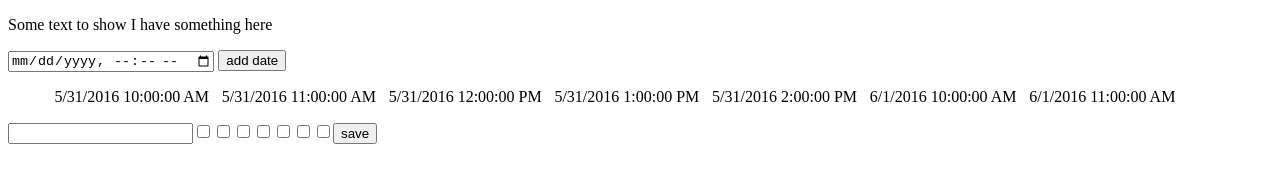
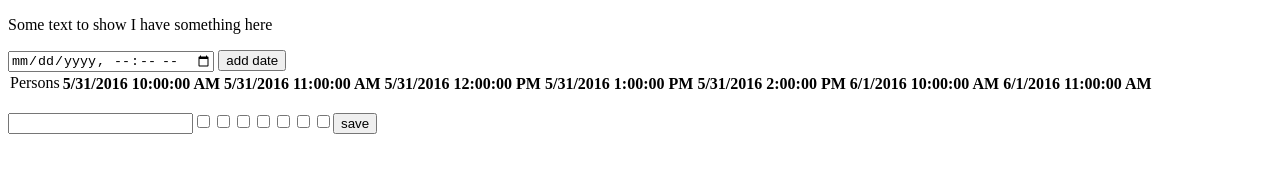
Before and after one commit to madhaanr/meettime-front-vanillajs, a plain HTML site: page index.html in a window 1280 px wide. Drawn offline with Linux system fonts and the light colour scheme.

Commit message:
start of refactorin ul to table

```diff
--- a/index.html
+++ b/index.html
@@ -15,6 +15,9 @@
       <input type="button" id="submitDate" value="add date" />
     </form>
 
+    <table id="reservations">
+    </table>
+
     <ul id="dates">
     </ul>
 
--- a/js/script.js
+++ b/js/script.js
@@ -42,17 +42,22 @@
     const li = document.createElement("li");
     const form = document.createElement("form");
     const name = document.createElement("input");
+    const table = document.querySelector("#reservations");
     name.type = "text";
+    if(!table) {
+      return;
+    }
     name.id = person.id;
     name.value = person.name;
     form.id = "form_" + person.id;
+
     li.id = "li_" + person.id;
     form.appendChild(name);
     person.selectedTimes.forEach((time, i) => {
       const checkbox = document.createElement("input");
       checkbox.type = "checkbox";
       checkbox.value = timesList[i];
-      checkbox.id = "checkbox"+person.id+"_"+i;
+      checkbox.id = "checkbox" + person.id + "_" + i;
       checkbox.className = "checkbox_" + person.id;
       checkbox.checked = time[Object.keys(time)[0]];
       form.appendChild(checkbox);
@@ -148,10 +153,20 @@
     if (!date) {
       return;
     }
-    const ul = document.querySelector("#dates");
-    const li = document.createElement("li");
-    li.appendChild(document.createTextNode(date.toLocaleDateString()+" "+date.toLocaleTimeString()));
-    ul.appendChild(li);
+    const table = document.querySelector("#reservations");
+    let tr = document.querySelector("#availableDates");
+    if(!tr) {
+      tr = document.createElement("tr");
+      tr.id = "availableDates";
+      let th = document.createElement("th");
+      th = document.createTextNode("Persons");
+      th.value="persons";
+      tr.appendChild(th);
+      table.appendChild(tr);
+    }
+    const th = document.createElement("th");
+    th.appendChild(document.createTextNode(date.toLocaleDateString()+" "+date.toLocaleTimeString()));
+    tr.appendChild(th);
   }
 
   function clearInputFields(checkboxes) {
@@ -162,7 +177,7 @@
   }
 
   function randomId() {
-    return "e"+Math.random().toString(36).substr(2, 10);
+    return "e" + Math.random().toString(36).substr(2, 10);
   }
 
   document.addEventListener("DOMContentLoaded", function (e) {
```
